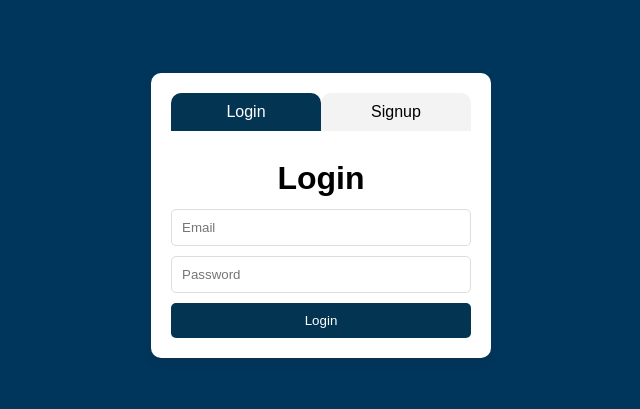
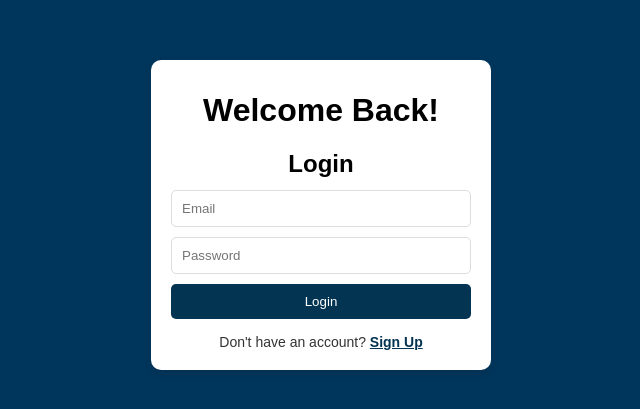
Before and after one commit to Yahya305/IAD-project, a React (Vite) app in the folder client/: page /student/login in a window 1280 px wide. Shown: the part 185-594 px from the top of the page, without its empty margins (319-959 px from the left). Built offline with nearby package versions, Linux system fonts and the light colour scheme.

Commit message:
fixes(auth page): form UI

```diff
--- a/client/src/pages/student/login/Login.jsx
+++ b/client/src/pages/student/login/Login.jsx
@@ -1,12 +1,11 @@
-import React from 'react'
+import React from "react";
 import { useState } from "react";
 import { useNavigate } from "react-router-dom";
-import './style.css'
+import "./style.css";
 
 export default function Loginpage() {
     const [email, setEmail] = useState("");
     const [password, setPassword] = useState("");
-        const [isLogin, setIsLogin] = useState(true);
     const navigate = useNavigate();
 
     const handleSubmit = (e) => {
@@ -14,22 +13,18 @@ export default function Loginpage() {
         console.log("Logging in with", email, password);
     };
 
-        const handleSignup = (e) => {
-          e.preventDefault();
-          console.log("Signing")
-          setIsLogin(false); navigate("/student/Signup")
-        }
+    const handleSignup = () => {
+        navigate("/student/signup"); // Navigate to the signup page
+    };
 
     return (
         <div className="container">
             <div className="form-container">
-                <div className="form-toggle">
-                    <button className={isLogin ? "active" : ""}   onClick={()=> setIsLogin(true)} >Login</button>
-                    <button className={!isLogin ? "active" : ""}  onClick={handleSignup} >Signup</button>
-                </div>
-                    <h1>Login</h1>
-                    <form  className='form'  onSubmit={handleSubmit}>
-                    <input  className='form input'
+                <h1>Welcome Back!</h1>
+                <h2>Login</h2>
+                <form className="form" onSubmit={handleSubmit}>
+                    <input
+                        className="form input"
                         type="email"
                         placeholder="Email"
                         value={email}
@@ -43,7 +38,20 @@ export default function Loginpage() {
                     />
                     <button type="submit">Login</button>
                 </form>
+                <p className="signup-login-link">
+                    Don't have an account?{" "}
+                    <span
+                        onClick={handleSignup}
+                        style={{
+                            cursor: "pointer",
+                            color: "#033452",
+                            fontWeight: "bold",
+                        }}
+                    >
+                        Sign Up
+                    </span>
+                </p>
             </div>
         </div>
     );
-};
+}
--- a/client/src/pages/student/login/signup.jsx
+++ b/client/src/pages/student/login/signup.jsx
@@ -1,8 +1,7 @@
-import React from 'react'
+import React from "react";
 import { useState } from "react";
 import { useNavigate } from "react-router-dom";
 import "./style.css";
-
 
 export default function Signup() {
     const [email, setEmail] = useState("");
@@ -22,31 +21,25 @@ export default function Signup() {
         navigate("/student/login");
     };
 
-
-
     return (
         <div className="container">
             <div className="form-container">
-      <div className="form-toggle">
-                    <button className={!isLogin ? "active" : ""}   onClick={handlelogin} >Login</button>
-                    <button className={isLogin ? "active" : ""}  onClick={()=> {setIsLogin(false)}} >Signup</button>
-        </div>
-        <h1>Signup</h1>
+                <h1>Enroll Now</h1>
+                <h2>Signup</h2>
                 <form className="form">
-          <input
-            type="text"
-            placeholder="Name"
-          />
+                    <input type="text" placeholder="Name" />
                     <input
                         type="email"
                         placeholder="Email"
                         value={email}
                         onChange={(e) => setEmail(e.target.value)}
                     />
-          <input type="text"
-          placeholder='Seat Number'
+                    <input
+                        type="text"
+                        placeholder="Seat Number"
                         value={seatnum}
-          onChange={(e) => setSeatno(e.target.value)}/>
+                        onChange={(e) => setSeatno(e.target.value)}
+                    />
 
                     <input
                         type="password"
@@ -62,7 +55,20 @@ export default function Signup() {
                     />
                     <button type="submit">Signup</button>
                 </form>
+                <p className="signup-login-link">
+                    Already have an account?{" "}
+                    <span
+                        onClick={handlelogin}
+                        style={{
+                            cursor: "pointer",
+                            color: "#033452",
+                            fontWeight: "bold",
+                        }}
+                    >
+                        Login
+                    </span>
+                </p>
             </div>
         </div>
-  )
+    );
 }
--- a/client/src/pages/student/login/style.css
+++ b/client/src/pages/student/login/style.css
@@ -63,13 +63,30 @@ body {
 
 .form button {
     padding: 10px;
-    background-color:#033452;
+    background-color: #033452;
     color: white;
     border: none;
     border-radius: 5px;
     cursor: pointer;
 }
 
+.signup-login-link {
+    text-align: center;
+    margin-top: 15px;
+    font-size: 14px;
+    color: #333;
+}
+
+.signup-login-link span {
+    color: #033452;
+    font-weight: bold;
+    cursor: pointer;
+    text-decoration: underline;
+}
+
+.signup-login-link span:hover {
+    color: #071d35;
+}
 /* .form a {
     color: #007bff;
     text-decoration: none;
@@ -81,8 +98,9 @@ body {
     text-align: center;
   } */
 
-  h1 {
-    margin:3px ;
+h1,
+h2 {
+    margin: 3px;
     padding: 9px;
     text-align: center;
 }
@@ -100,7 +118,8 @@ body {
         font-size: 14px;
     }
 
-    .form input, .form button {
+    .form input,
+    .form button {
         font-size: 14px;
         padding: 8px;
     }
--- a/client/src/routes/route.jsx
+++ b/client/src/routes/route.jsx
@@ -14,7 +14,7 @@ function Router() {
             <Route path="/student/dashboard" element={<StudentDashboard />} />
             <Route path="/teacher/dashboard" element={<TeacherDashboard />} />
             <Route path="/student/login" element={<Loginpage/>} />
-            <Route path="/student/Signup" element={<Signup/>} />
+            <Route path="/student/signup" element={<Signup/>} />
 
 
         </Routes>
```
Lines whose indentation alone changed are shown as unchanged.
